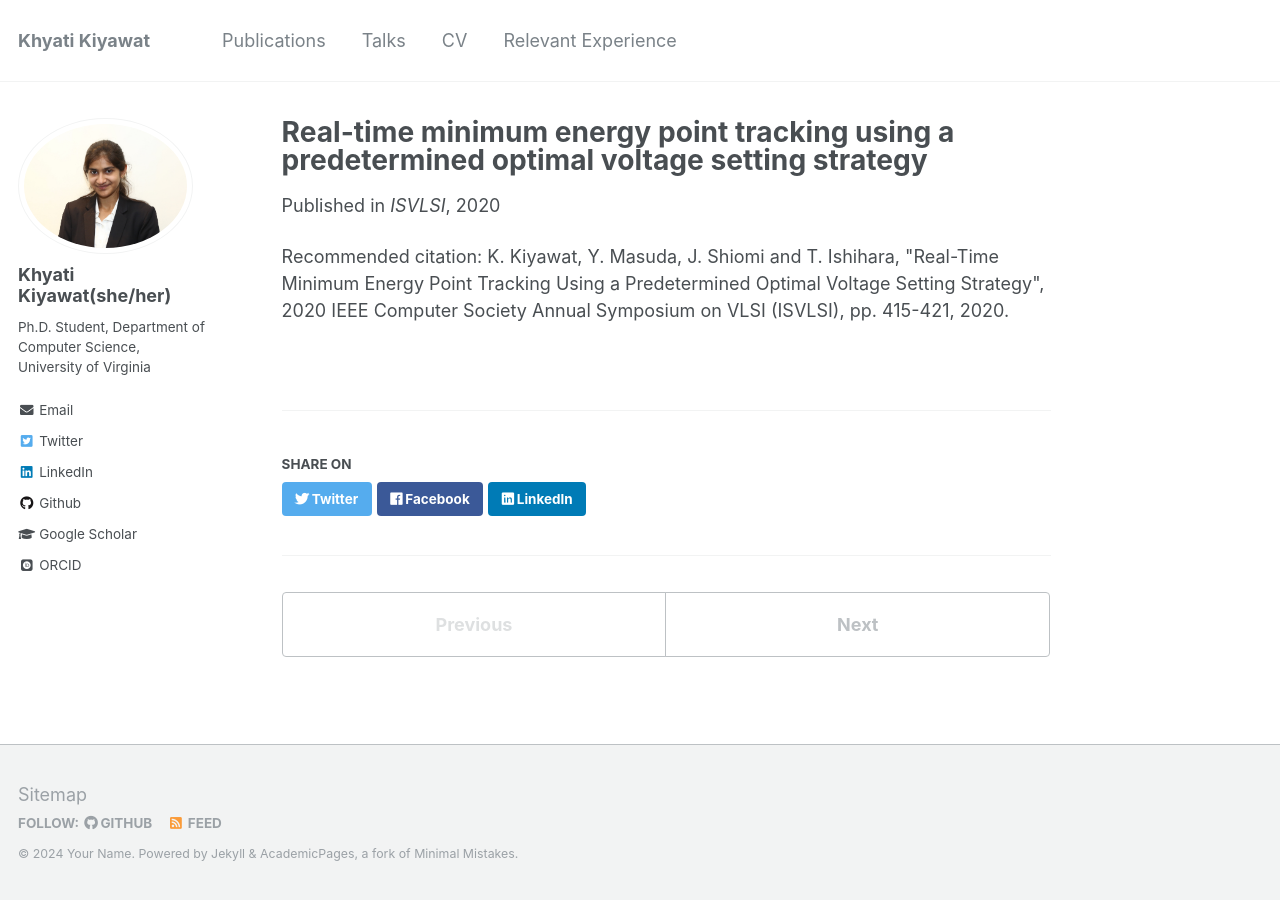
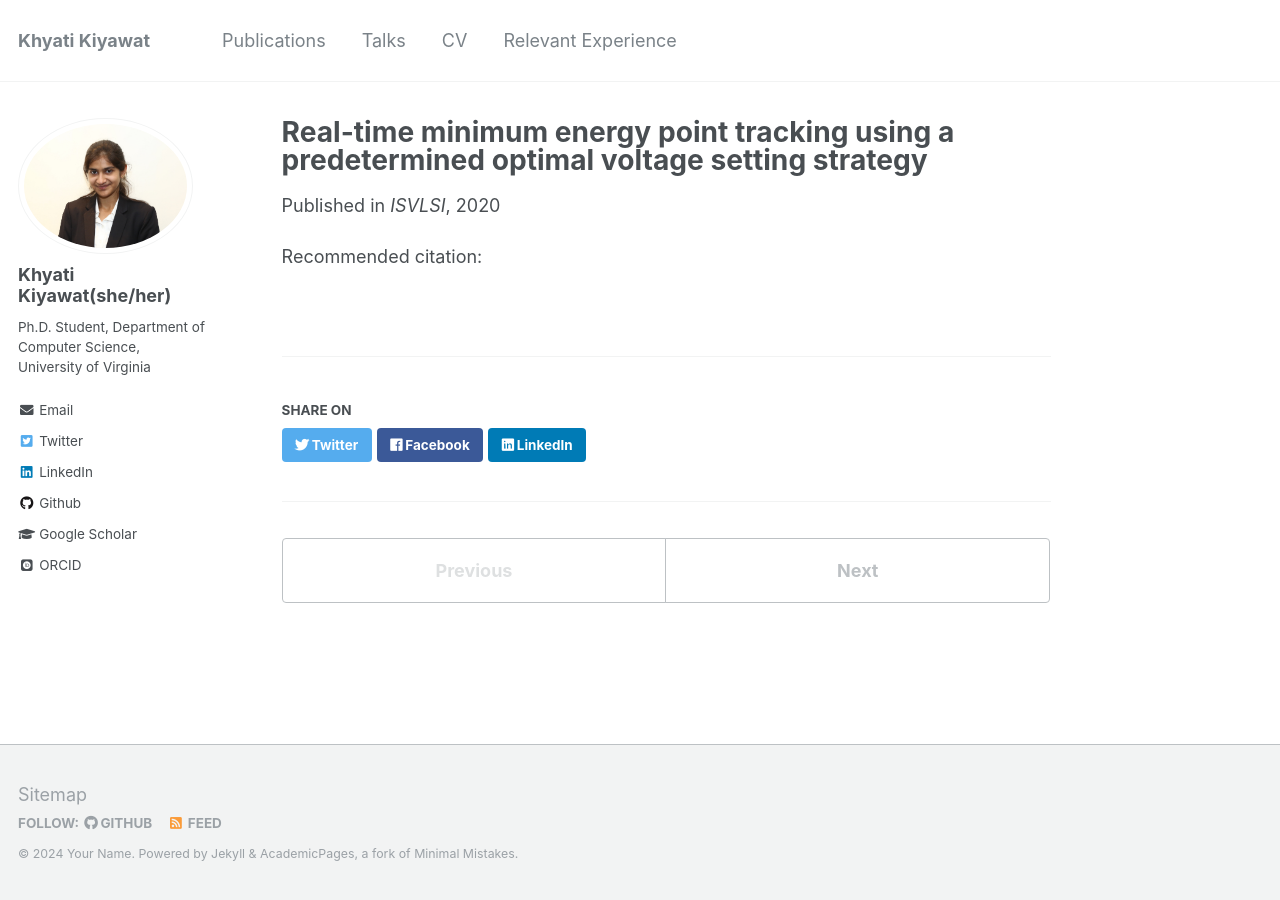
Before and after one commit to khyatikiyawat/khyatikiyawat.github.io, a Jekyll site: the page built from _publications/MEP.md, in a window 1280 px wide. Built offline with Jekyll 4.4.1, drawn with Linux system fonts in a browser that asks for light colours; some web fonts are replaced.

Commit message:
Update MEP.md

```diff
--- a/_publications/MEP.md
+++ b/_publications/MEP.md
@@ -6,5 +6,6 @@ excerpt: ''
 date: 2020-07-06
 venue: 'ISVLSI'
 paperurl: ''
-citation: 'K. Kiyawat, Y. Masuda, J. Shiomi and T. Ishihara, "Real-Time Minimum Energy Point Tracking Using a Predetermined Optimal Voltage Setting Strategy", 2020 IEEE Computer Society Annual Symposium on VLSI (ISVLSI), pp. 415-421, 2020.'
+citation: ''
 ---
+<!--- K. Kiyawat, Y. Masuda, J. Shiomi and T. Ishihara, "Real-Time Minimum Energy Point Tracking Using a Predetermined Optimal Voltage Setting Strategy", 2020 IEEE Computer Society Annual Symposium on VLSI (ISVLSI), pp. 415-421, 2020. --->
```
